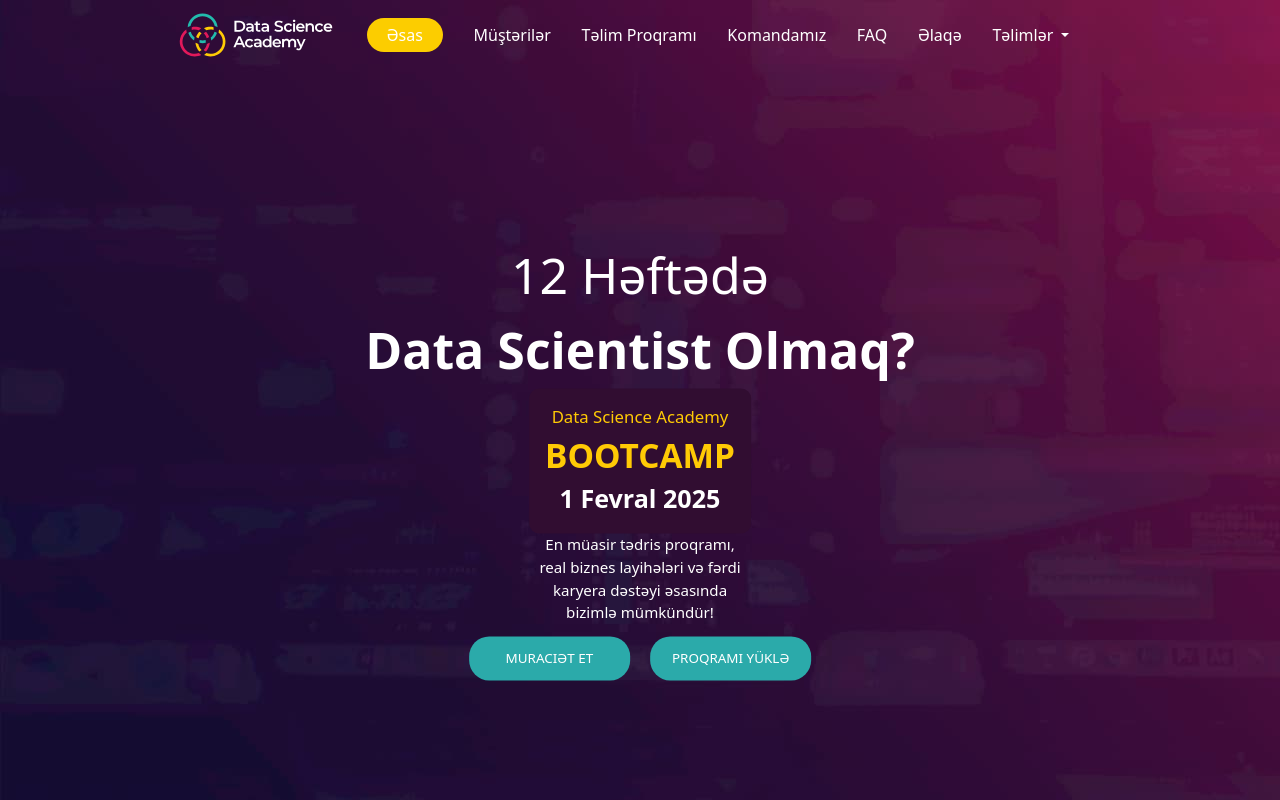
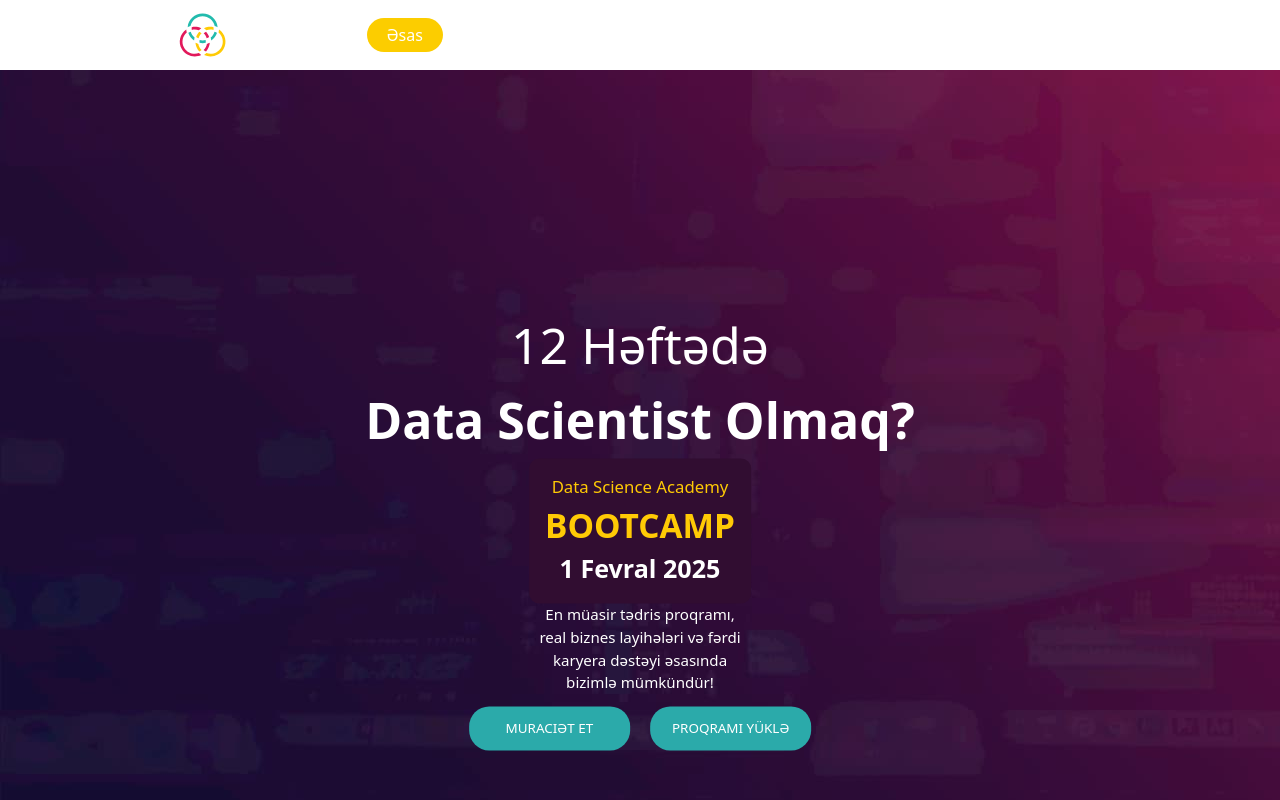
Before and after one commit to Umud-Quliyev/DSA, a React (Vite) app: page / in a window 1280 px wide. Shown: the top 800 px of the page. Built offline with nearby package versions, Linux system fonts and the light colour scheme.

Commit message:
new update

```diff
--- a/src/components/PracticTable/PracticTable.jsx
+++ b/src/components/PracticTable/PracticTable.jsx
@@ -30,7 +30,7 @@
 
     fetchData();
   }, []);
-
+console.log(trainings, "training")
   const clickHandler = (section) => {
     navigate(`/telim/${section.id}`);
   };
--- a/src/layout/Layout.jsx
+++ b/src/layout/Layout.jsx
@@ -9,7 +9,7 @@
       <header>
       <Header/>
       </header>
-      <main className="absolute top-0 left-0 w-full">
+      <main>
         <Outlet />
       </main>
       <footer>
```
